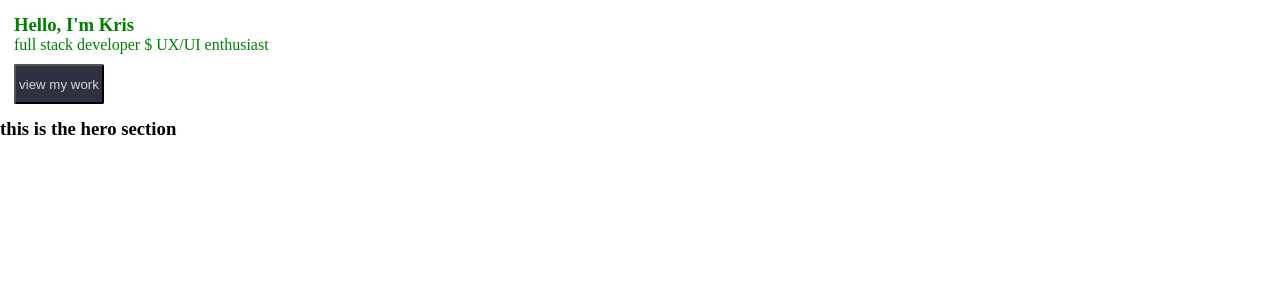
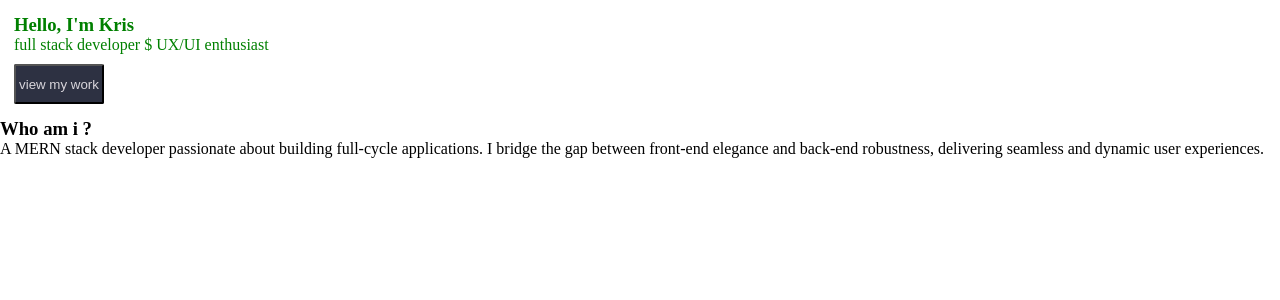
Before and after one commit to Kris-Ekiteles/Next_portfolio, a Next.js app: page / in a window 1280 px wide. Shown: the top 300 px of the page. Built offline with nearby package versions, Linux system fonts and the light colour scheme.

Commit message:
hero section complete

```diff
--- a/src/app/page.js
+++ b/src/app/page.js
@@ -10,7 +10,10 @@ export default function Home() {
         <button className="btn">view my work</button>
       </div>
       <div className="hero">
-        <h3>this is the hero section</h3>
+        <h3>Who am i ?</h3>
+        <p>
+          A MERN stack developer passionate about building full-cycle applications. I bridge the gap between front-end elegance and back-end robustness, delivering seamless and dynamic user experiences.
+        </p>
       </div>
     </div>
   );
```
